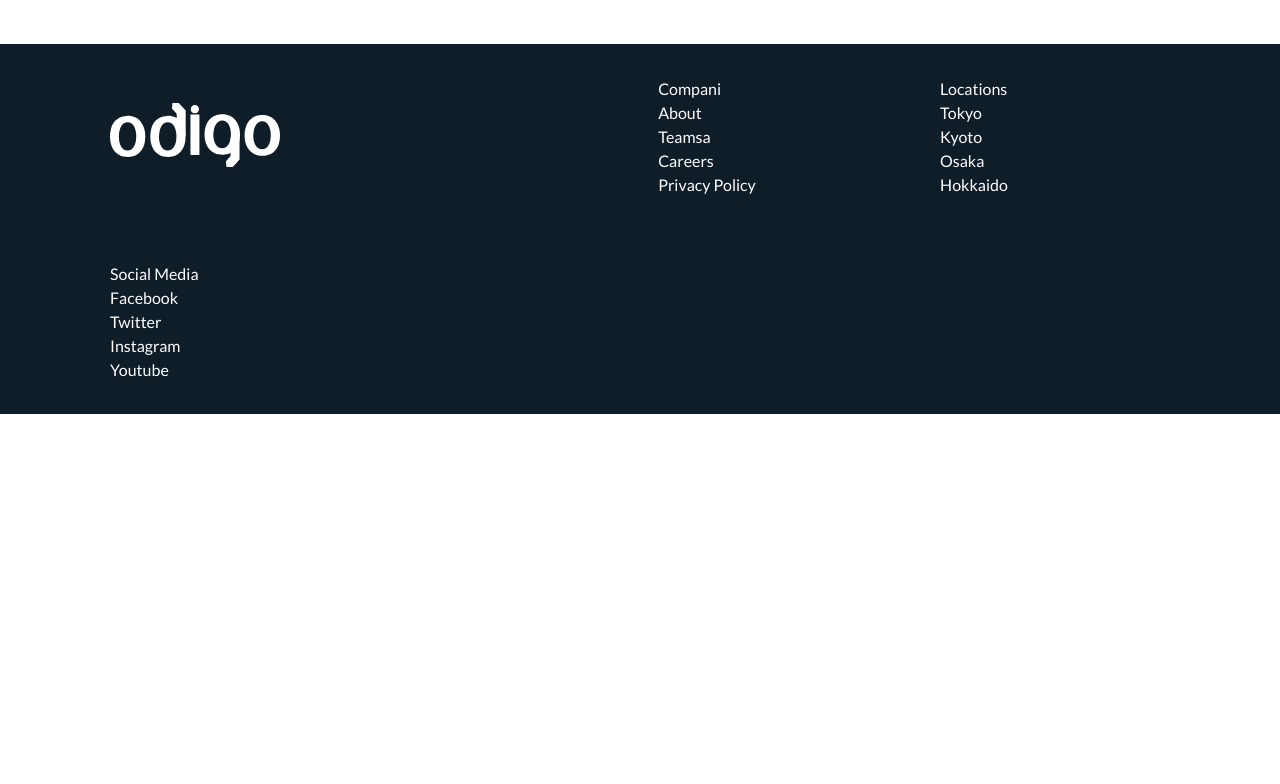
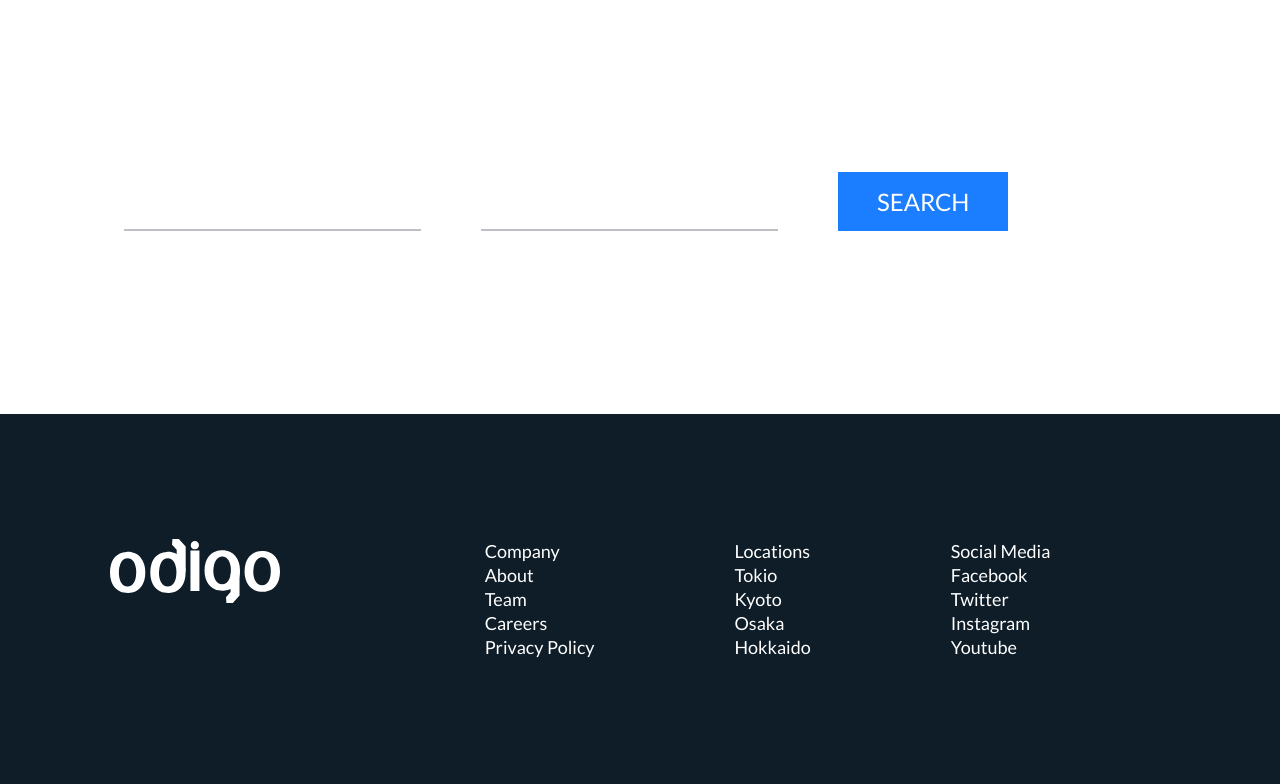
Before and after one commit to Maslenat/week05, a plain HTML site: page assets-figma/index.html in a window 1280 px wide. Shown: the part 386-1170 px from the top of the page. Before the commit the page ends 824 px from the top, so only its background shows below. Drawn offline with Linux system fonts and the light colour scheme.

Commit message:
Change code

```diff
--- a/assets-figma/index.html
+++ b/assets-figma/index.html
@@ -59,35 +59,41 @@
 
    </main>
    <footer class="footer">
-     <div class=" wrapper wrapper-footer">
-           <a href="#" class="link-footer"> <img src="/image/odigo-logo-footer.svg" alt="Discover Amazing places in Japan"></a>
+       <div class="wrapper">
+       <div class="flex-footer">
+       <div class="lotip-footer">
+           <a href="#">
+            <img src="/image/odigo-logo-footer.svg" alt="Discover Amazing places in Japan">
+           </a>
 
-    <ul class="list">
-        <li><a class="list-link" href="#">Compani</a></li>
-        <li><a class="list-link" href="#">About </a></li>
-        <li> <a class="list-link" href="#">Teamsa </a></li>
-        <li><a class="list-link" href="#"> Careers </a></li>
-        <a class="list-link" href="#"><li>Privacy Policy</li>
-    </ul>
-    <ul class="list">
-        <a class="list-link" href="#"><li>Locations</li>
-        <a class="list-link" href="#"><li>Tokyo </li>
-        <a class="list-link" href="#"><li>Kyoto</li>
-        <a class="list-link" href="#"><li>Osaka</li>
-        <a class="list-link" href="#"><li>Hokkaido</li>
-    </ul>
-    <ul class="list">
-        <a class="list-link" href="#"><li>Social Media</li>
-        <a class="list-link" href="#"><li>Facebook </li>
-        <a class="list-link" href="#"><li>Twitter</li>
-        <a class="list-link" href="#"><li>Instagram</li>
-        <a class="list-link"  href="#"><li>Youtube</li>
-    </ul>
+       </div>
 
+      <div class="footer-list-flex">
+           <ul class="list-footer-item">
+               <li class="link-footer">Company</li>
+               <li class="link-footer"><a href="#" class="link" >About </a></li>
+               <li class="link-footer"><a href="#" class="link">Team </a> </li>
+               <li class= "link-footer"><a href="#" class="link" >Careers</a></li>
+               <li class="link-footer"><a href="#" class="link">Privacy Policy</a></li>
+                 </ul>
+           <ul class="list-footer-item">
+            <li class="link-footer">Locations</li>
+            <li class="link-footer"><a href="#" class="link" >Tokio </a></li>
+            <li class="link-footer"><a href="#" class="link">Kyoto</a></li>
+            <li class="link-footer"><a href="#" class="link">Osaka</a></li>
+            <li class="link-footer"><a href="#" class="link">Hokkaido</a></li>
+           </ul>
+           <ul class="list-footer-item">
+            <li class="link-footer">Social Media</li>
+            <li class="link-footer"><a href="#" class="link">Facebook </a></li>
+            <li class="link-footer"><a href="#" class="link" >Twitter</a></li>
+            <li class="link-footer"><a href="#" class="link" >Instagram</a></li>
+            <li class="link-footer"><a href="#" class="link"> Youtube</a></li>
+           </ul>
+
+    </div>
 </div>
-
-
+</div>
    </footer>
 </body>
 </html>
-b
--- a/assets-figma/style.css/style.css
+++ b/assets-figma/style.css/style.css
@@ -187,47 +187,58 @@ border: 0;
   background-color: #012f6b;
 }
 .footer{
-position: fixed;
-  bottom: 0;
-  background: #0E1D28;
-  width: 100%;
+  background-color: #0E1D28;
+  width: 100vw;
   height: 370px;
 
-}
-.wrapper-footer{
-
-
-  display: flex;
-  flex-wrap: wrap;
-  justify-content: space-between;
-  align-items: center;
-  height: inherit;
-
-}
-.link-footer{
-
-  margin-right: 356px;
-}
-.list{
-  padding: 0;
-  margin-right: 140px;
-  list-style: none;
 
 }
 
-.list:last-child{
-  margin-right: 0;
-}
-.list-link{
-  font-size: 16px;
-  line-height: 24px;
-  color: #FFFFFF;
-  text-decoration: none;
+.lotip-footer{
+  width: 170px;
+  height: 65px;
 
 
 
 }
-a:hover, a:focus, a:active{
+ul{
 
-  opacity: .75;
+ padding: 0;
+ margin: 0;
+
 }
+.flex-footer{
+  display: flex;
+  flex-wrap: wrap;
+  height: 370px;
+  align-content: center;
+  justify-content: space-between;
+}
+
+.link-footer{
+ font-weight: 500;
+font-size: 18px;
+line-height: 24px;
+color: #FFFFFF;
+list-style-type: none;
+
+
+
+}
+
+
+
+.link{
+  font-weight: 500;
+  font-size: 18px;
+  line-height: 24px;
+  color: #FFFFFF;
+text-decoration: none;
+padding-right: 140px;}
+
+
+.footer-list-flex{
+  display: flex;
+  justify-content: start;
+
+}
```
